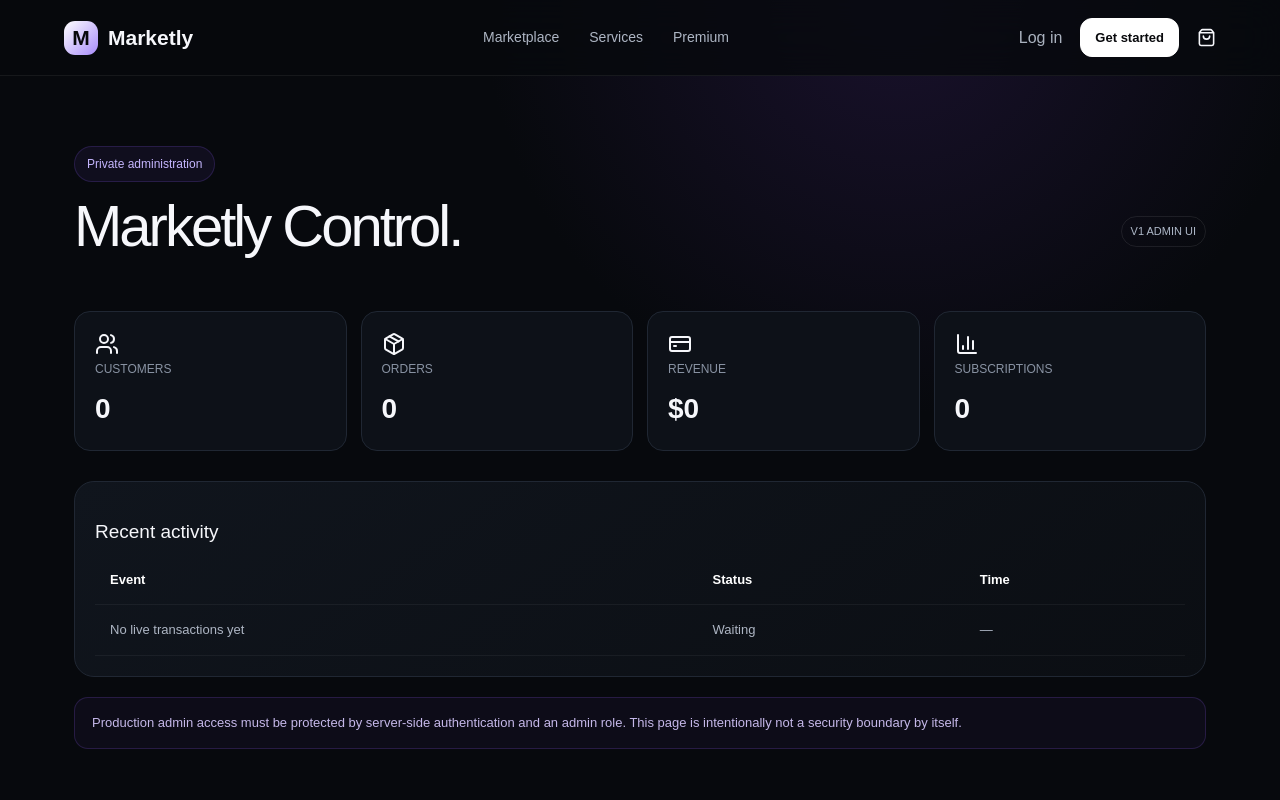
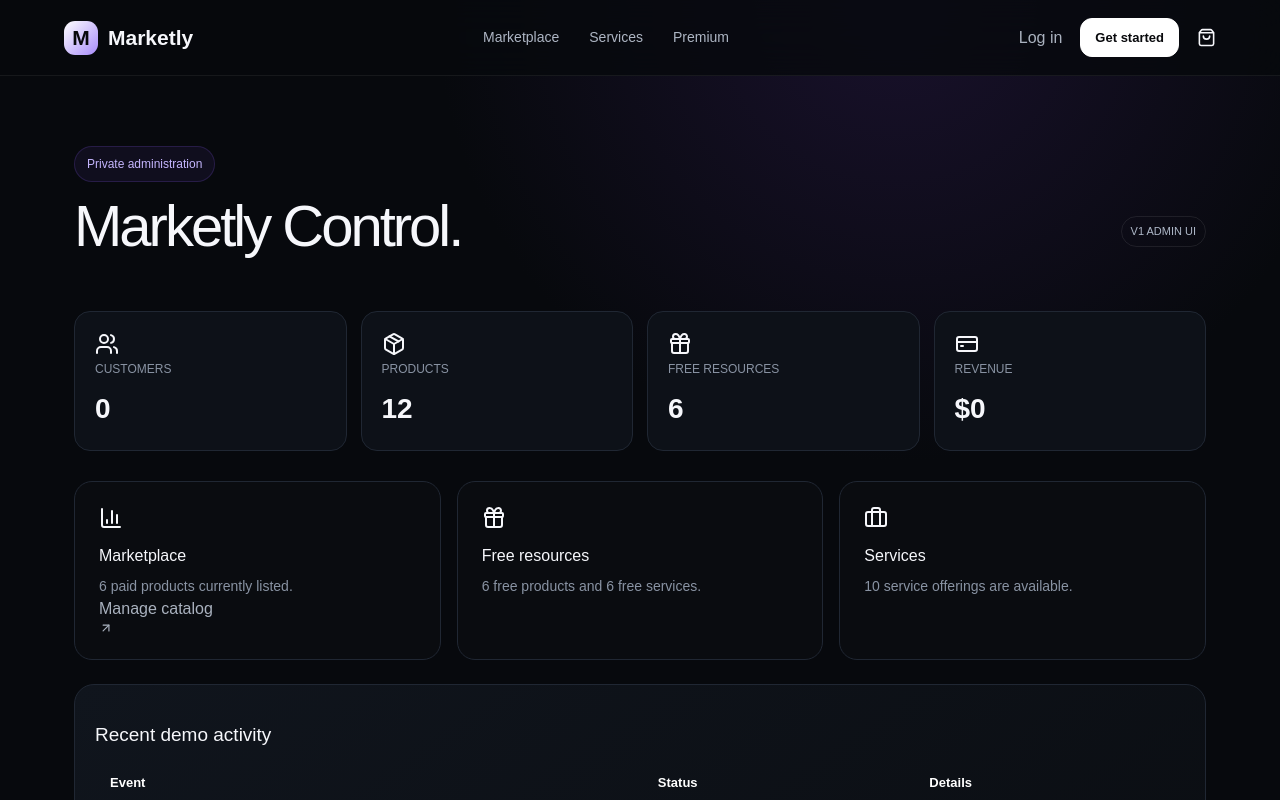
Before and after one commit to website-page/marketly, a Next.js app: page /admin in a window 1280 px wide. Shown: the top 800 px of the page. Built offline with nearby package versions, Linux system fonts and the light colour scheme.

Commit message:
Stage 2: upgrade admin control board with marketplace metrics

```diff
--- a/app/admin/page.tsx
+++ b/app/admin/page.tsx
@@ -1,2 +1,25 @@
-import {BarChart3,Package,Users,CreditCard} from 'lucide-react';
-export default function Admin(){return <main className="page"><div className="wrap"><span className="eyebrow">Private administration</span><div className="row"><h1 className="pageTitle">Marketly Control.</h1><span className="pill">V1 ADMIN UI</span></div><div className="statGrid"><div className="stat"><Users/><span>CUSTOMERS</span><b>0</b></div><div className="stat"><Package/><span>ORDERS</span><b>0</b></div><div className="stat"><CreditCard/><span>REVENUE</span><b>$0</b></div><div className="stat"><BarChart3/><span>SUBSCRIPTIONS</span><b>0</b></div></div><div className="card" style={{padding:20}}><h3>Recent activity</h3><table className="table"><thead><tr><th>Event</th><th>Status</th><th>Time</th></tr></thead><tbody><tr><td>No live transactions yet</td><td>Waiting</td><td>—</td></tr></tbody></table></div><div className="notice" style={{marginTop:20}}>Production admin access must be protected by server-side authentication and an admin role. This page is intentionally not a security boundary by itself.</div></div></main>}
+'use client';
+
+import Link from 'next/link';
+import { BarChart3, Package, Users, CreditCard, Gift, Briefcase, ArrowUpRight } from 'lucide-react';
+import { products, services } from '@/lib/data';
+import { useEffect, useState } from 'react';
+
+export default function Admin() {
+  const [customer, setCustomer] = useState<{name:string;email:string;country:string} | null>(null);
+  const [claims, setClaims] = useState<string[]>([]);
+  useEffect(() => {
+    try { setCustomer(JSON.parse(localStorage.getItem('marketly_user') || 'null')); setClaims(JSON.parse(localStorage.getItem('marketly_free_claims') || '[]')); } catch {}
+  }, []);
+  const freeProducts = products.filter(p => p.price === 0);
+  const paidProducts = products.filter(p => p.price > 0);
+  const freeServices = services.filter(([, , price]) => price === 'FREE');
+
+  return <main className="page"><div className="wrap">
+    <span className="eyebrow">Private administration</span><div className="row"><h1 className="pageTitle">Marketly Control.</h1><span className="pill">V1 ADMIN UI</span></div>
+    <div className="statGrid"><div className="stat"><Users/><span>CUSTOMERS</span><b>{customer ? 1 : 0}</b></div><div className="stat"><Package/><span>PRODUCTS</span><b>{products.length}</b></div><div className="stat"><Gift/><span>FREE RESOURCES</span><b>{freeProducts.length}</b></div><div className="stat"><CreditCard/><span>REVENUE</span><b>$0</b></div></div>
+    <div className="feature" style={{marginTop:20}}><div><BarChart3/><h3>Marketplace</h3><p>{paidProducts.length} paid products currently listed.</p><Link href="/products" className="muted">Manage catalog <ArrowUpRight size={14}/></Link></div><div><Gift/><h3>Free resources</h3><p>{freeProducts.length} free products and {freeServices.length} free services.</p></div><div><Briefcase/><h3>Services</h3><p>{services.length} service offerings are available.</p></div></div>
+    <div className="card" style={{padding:20,marginTop:24}}><h3>Recent demo activity</h3><table className="table"><thead><tr><th>Event</th><th>Status</th><th>Details</th></tr></thead><tbody>{customer ? <tr><td>Customer signup</td><td>Active</td><td>{customer.name} · {customer.country}</td></tr> : <tr><td>No demo activity yet</td><td>Waiting</td><td>—</td></tr>}{claims.length > 0 && <tr><td>Free resource claims</td><td>Active</td><td>{claims.length} claimed</td></tr>}</tbody></table></div>
+    <div className="notice" style={{marginTop:20}}>This V1 admin board reads demo browser data. Before launch, it must be replaced with server-side admin authentication, database records and real order/payment analytics.</div>
+  </div></main>;
+}
```
